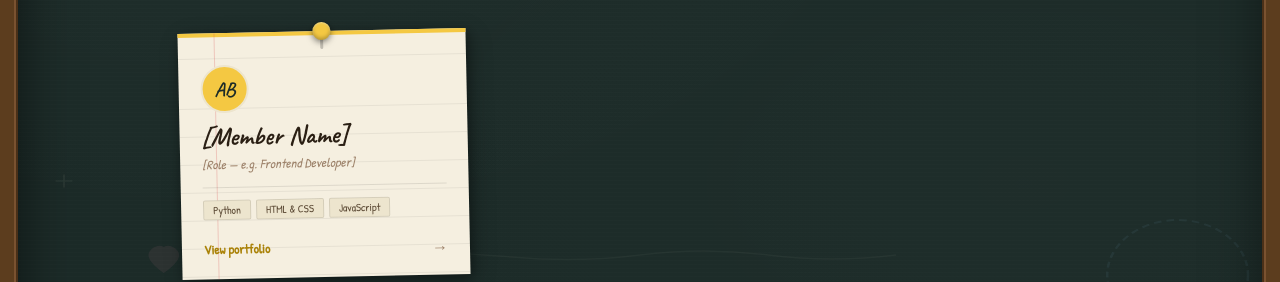
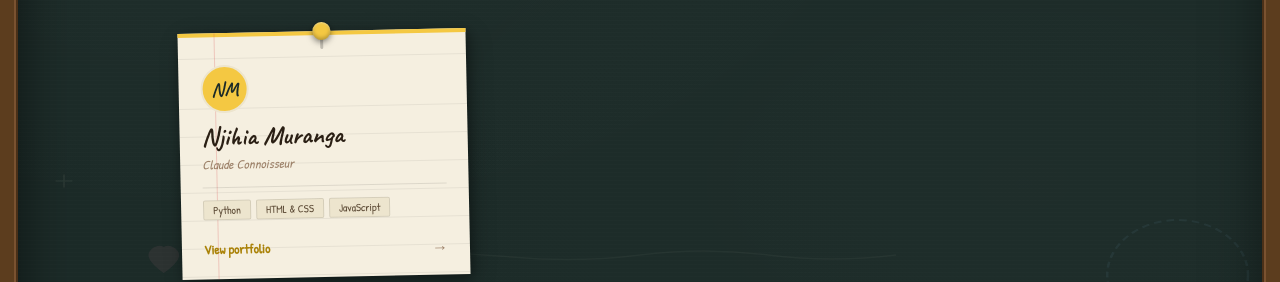
Before and after one commit to IS-PROJECT-2026/Abdalla-and-Co-Technologies-Inc, a plain HTML site: page index.html in a window 1280 px wide. Shown: the part 425-707 px from the top of the page. Drawn offline with Linux system fonts and the light colour scheme.

Commit message:
Edit index.html for merge conflict

```diff
--- a/index.html
+++ b/index.html
@@ -617,9 +617,9 @@
       <div class="card-lines" aria-hidden="true"></div>
       <div class="card-margin" aria-hidden="true"></div>
       <div class="card-content">
-        <div class="card-avatar">AB</div>
-        <p class="card-name">[Member Name]</p>
-        <p class="card-role">[Role — e.g. Frontend Developer]</p>
+        <div class="card-avatar">NM</div>
+        <p class="card-name">Njihia Muranga</p>
+        <p class="card-role">Claude Connoisseur</p>
         <div class="card-divider"></div>
         <div class="card-tags">
           <span class="card-tag">Python</span>
```
